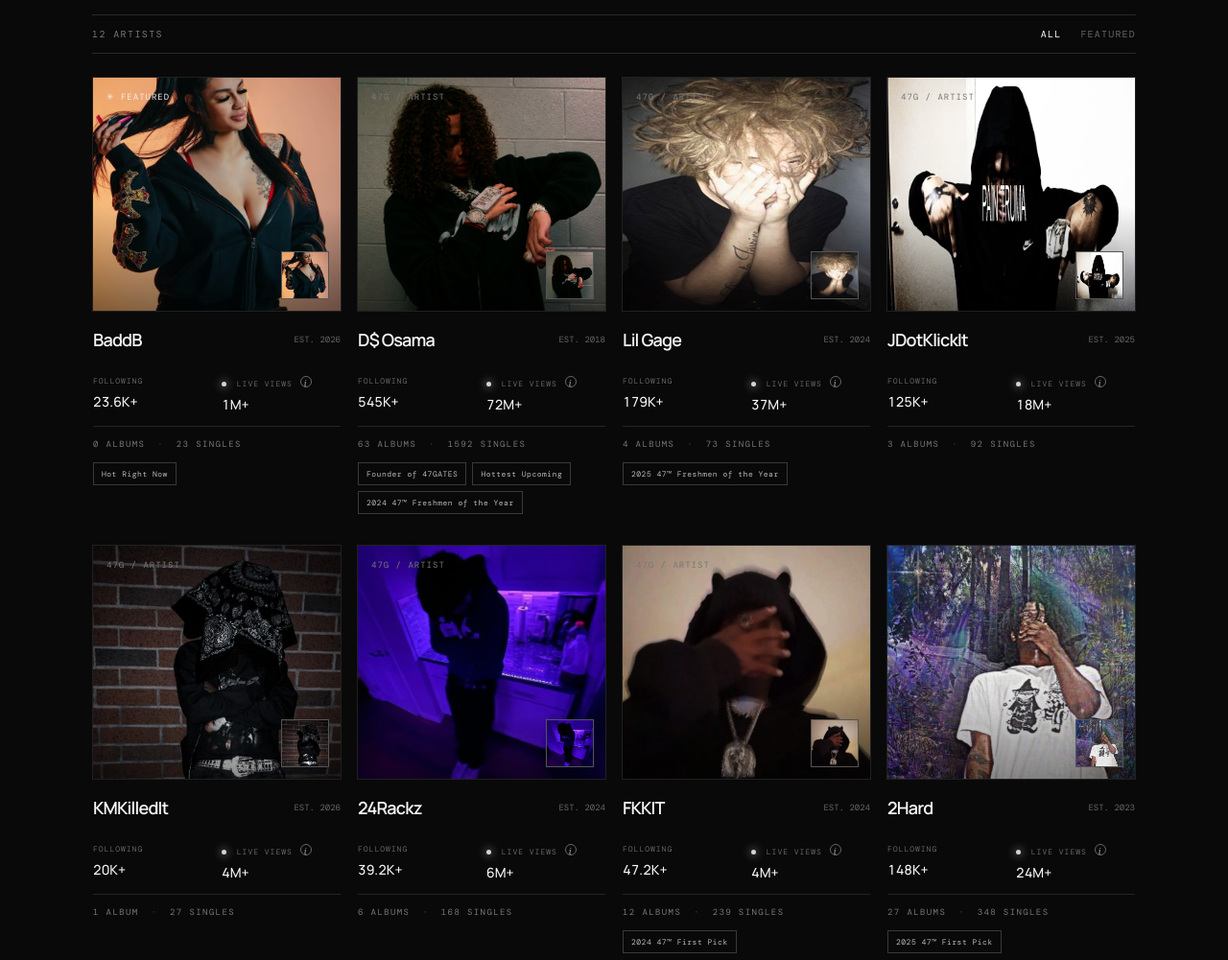
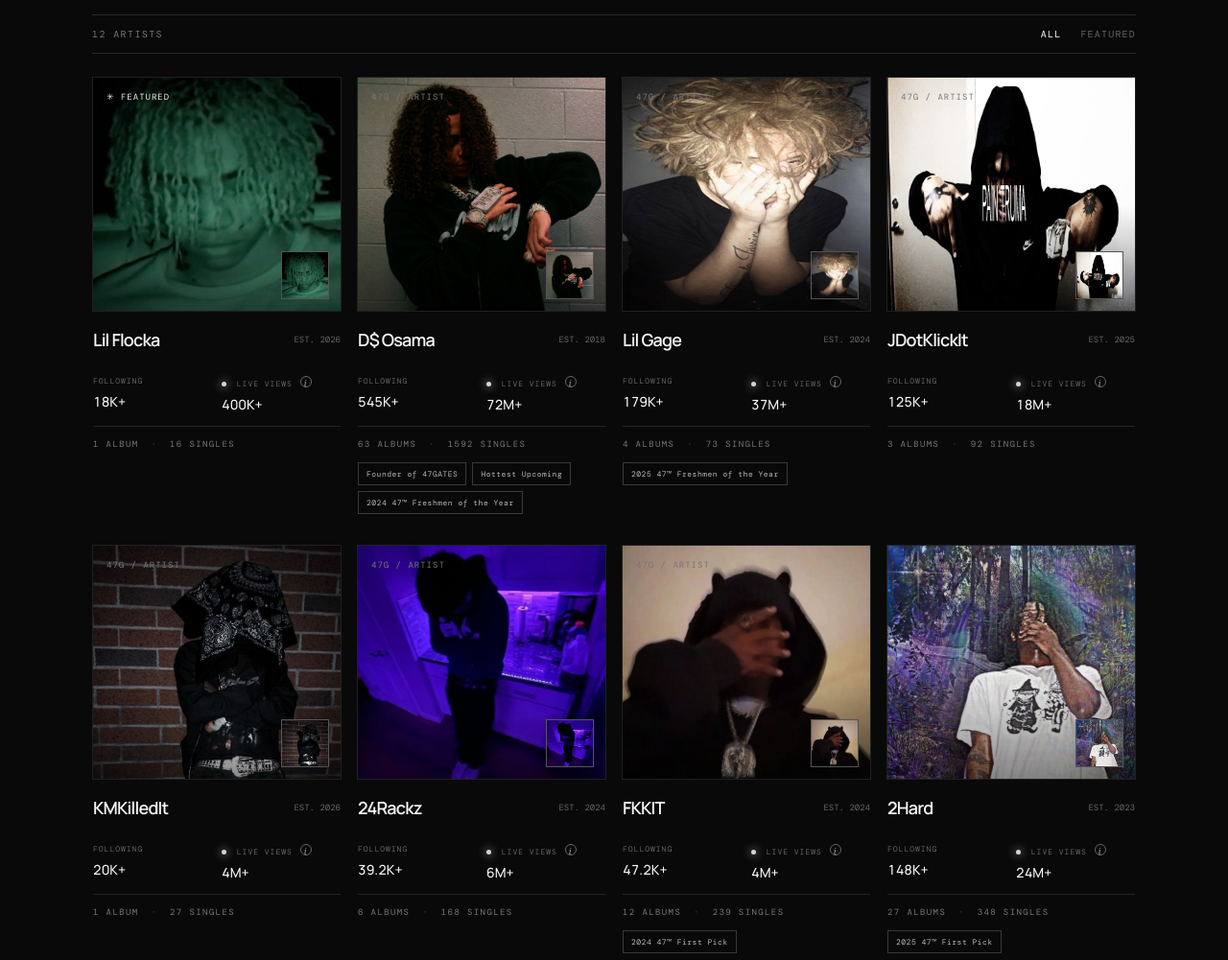
Before and after one commit to 47gates/47gates.github.io, a plain HTML site: page index.html in a window 1280 px wide. Shown: the part 1685-2686 px from the top of the page at 96% size. Drawn offline with nearby package versions, Linux system fonts and the light colour scheme.

Commit message:
Update index.html

```diff
--- a/index.html
+++ b/index.html
@@ -230,7 +230,7 @@ window.SITE_DATA = {
     albums: 149,  // Calculated from the 12 unique artist entries below.
     // Catalogue totals are mirrored from the artist roster; the page recalculates them.
     // These counters tick upward in the browser for visual presentation only.
-    liveViewsPerSecond: 2.4,
+    liveViewsPerSecond: 37,
     liveFollowersPerSecond: 0.018
   },
 
@@ -244,9 +244,9 @@ window.SITE_DATA = {
     { name:"2Hard", started:2023, following:148000, followingLabel:"148K+", views:24000000, viewsLabel:"24,000,000+", albums:27, singles:348, tags:["2025 47™ First Pick"], pinned:false, pfp:"/imgs/2hard.jpg", thumbnail:"/imgs/2hard.jpg", liveViewsPerSecond:0.16 },
     { name:"Kay Lotti", started:2025, following:130000, followingLabel:"130K+", views:20000000, viewsLabel:"20,000,000+", albums:8, singles:201, tags:["2026 47™ Freshmen of the Year"], pinned:false, pfp:"/imgs/kaylotti.jpg", thumbnail:"/imgs/kaylotti.jpg", liveViewsPerSecond:0.15 },
     { name:"West Shawty", started:2025, following:68000, followingLabel:"68K+", views:5000000, viewsLabel:"5,000,000+", albums:5, singles:114, tags:[], pinned:false, pfp:"/imgs/westshawty.jpg", thumbnail:"/imgs/westshawty.jpg", liveViewsPerSecond:0.05 },
-    { name:"Lil Flocka", started:2026, following:18000, followingLabel:"18K+", views:400000, viewsLabel:"800,000+", albums:1, singles:16, tags:[], pinned:false, pfp:"/imgs/lilflocka.jpg", thumbnail:"/imgs/lilflocka.jpg", liveViewsPerSecond:0.015 },
+    { name:"Lil Flocka", started:2026, following:18000, followingLabel:"18K+", views:400000, viewsLabel:"800,000+", albums:1, singles:16, tags:[], pinned:true, pfp:"/imgs/lilflocka.jpg", thumbnail:"/imgs/lilflocka.jpg", liveViewsPerSecond:0.015 },
     { name:"6Street", started:2026, following:24500, followingLabel:"24.5K+", views:2000000, viewsLabel:"2,000,000+", albums:2, singles:45, tags:[], pinned:false, pfp:"/imgs/6street.jpg", thumbnail:"/imgs/6street.jpg", liveViewsPerSecond:0.025 },
-    { name:"BaddB", started:2026, following:23600, followingLabel:"23.6K+", views:1000000, viewsLabel:"1,000,000+", albums:0, singles:23, tags:["Hot Right Now"], pinned:true, pfp:"/imgs/baddb.jpg", thumbnail:"/imgs/baddb.jpg", liveViewsPerSecond:0.08 },
+    { name:"BaddB", started:2026, following:23600, followingLabel:"23.6K+", views:1000000, viewsLabel:"1,000,000+", albums:0, singles:23, tags:["Hot Right Now"], pinned:false, pfp:"/imgs/baddb.jpg", thumbnail:"/imgs/baddb.jpg", liveViewsPerSecond:0.08 },
 
   ],
 
```
